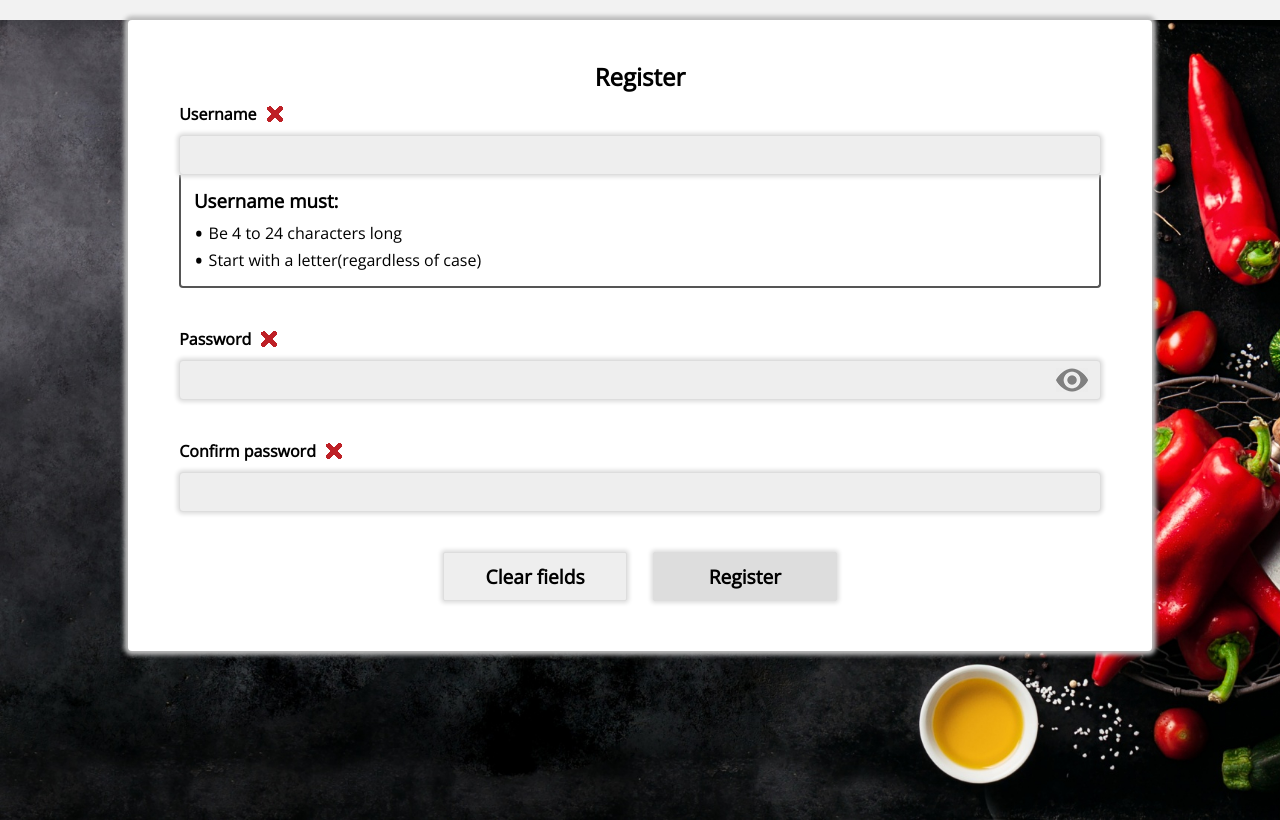
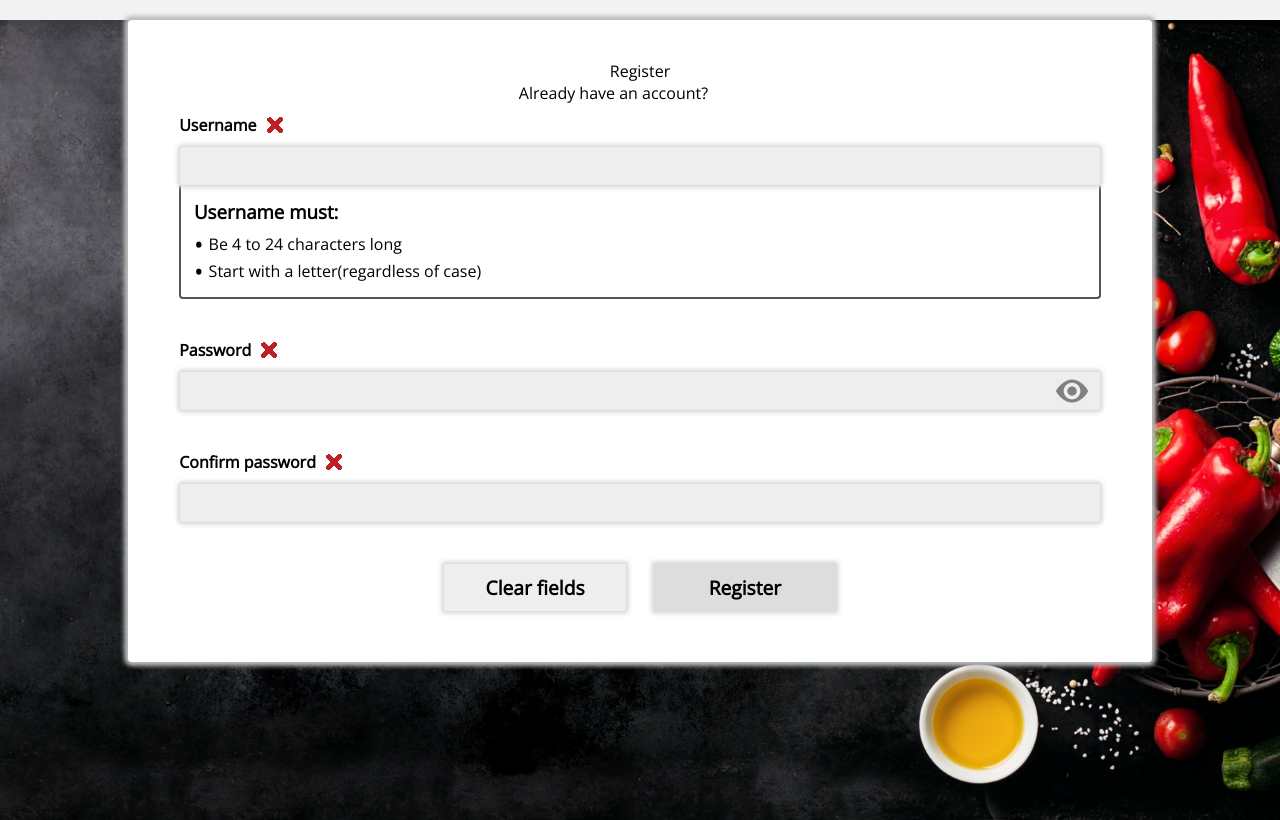
Before and after one commit to srysis/cookbook, a React (Vite) app in the folder client/: page /register in a window 1280 px wide. Built offline with nearby package versions, Linux system fonts and the light colour scheme; no server answers.

Commit message:
wrapped JSX into 'div.form_container', replaced 'h1' title with 'p.register_title' that contains 'Trans' component with 'auth.registerTitle' key, added a new 'p.have_an_account_title' tag that contains 'Trans' component with 'auth.haveAnAccount' key which will allow user to go back to 'log in' page

```diff
--- a/client/src/pages/auth/registration_page.tsx
+++ b/client/src/pages/auth/registration_page.tsx
@@ -1,5 +1,6 @@
 import { useRef, useState, useEffect } from 'react'
 import { useNavigate } from 'react-router'
+import { Link } from 'react-router-dom'
 import { Trans, useTranslation } from 'react-i18next'
 
 import axios from '../../api/axios'
@@ -139,7 +140,17 @@ function RegistrationPage({isLoggedIn}: props) {
 		<>
 			{ !isLoggedIn &&
 				<section id="registration">
-					<h1>{t("auth.registerTitle")}</h1>
+					<div className="form_container">
+						<p className="register_title">
+							<Trans i18nKey="auth.registerTitle">
+								Create an account for <span>Cookbook</span>
+							</Trans>
+						</p>
+						<p className="have_an_account_title">
+							<Trans i18nKey="auth.haveAnAccount">
+								Already have an account? <Link to="/">Log in.</Link>
+							</Trans>
+						</p>
 						{ registration_failed &&
 							<div id="error_container">
 								<div className="image_container">
@@ -226,6 +237,7 @@ function RegistrationPage({isLoggedIn}: props) {
 								</button>
 							</div>
 						</form>
+					</div>
 				</section>
 			}
 		</>
```
Lines whose indentation alone changed are shown as unchanged.
